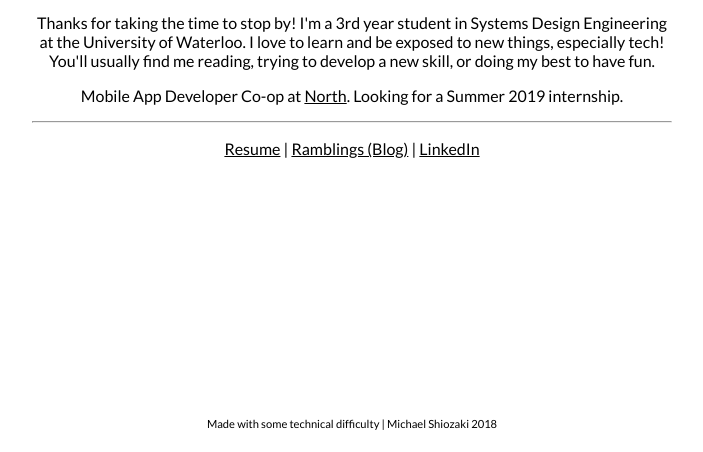
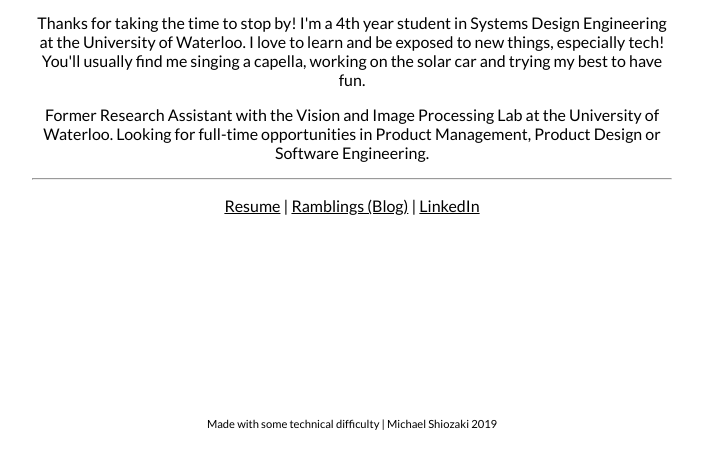
Before and after one commit to mdshiozaki/mdshiozaki.github.io, a plain HTML site: page index.html in a window 1280 px wide. Shown: the part 348-800 px from the top of the page, without its empty margins (288-991 px from the left). Drawn offline with Linux system fonts and the light colour scheme.

Commit message:
Updated Resume, website wording
More updates to come, initial update for wording

```diff
--- a/index.html
+++ b/index.html
@@ -23,8 +23,8 @@
 				<h3>Aspiring Developer | Engineer | Creator</h3>
 			</div>
 			<div class="intro">
-				<p>Thanks for taking the time to stop by! I'm a 3rd year student in Systems Design Engineering at the University of Waterloo. I love to learn and be exposed to new things, especially tech! You'll usually find me reading, trying to develop a new skill, or doing my best to have fun.</p>
-				<p>Mobile App Developer Co-op at <a href="https://bynorth.com" target="_blank">North</a>. Looking for a Summer 2019 internship.</p>
+				<p>Thanks for taking the time to stop by! I'm a 4th year student in Systems Design Engineering at the University of Waterloo. I love to learn and be exposed to new things, especially tech! You'll usually find me singing a capella, working on the solar car and trying my best to have fun.</p>
+				<p>Former Research Assistant with the Vision and Image Processing Lab at the University of Waterloo. Looking for full-time opportunities in Product Management, Product Design or Software Engineering.</p>
 
 				<hr>
 				<p><a href="resume_ms.pdf" target="_blank">Resume</a>  |  <a href="https://medium.com/life-decisions-on-standby" target="_blank">Ramblings (Blog)</a>  |  <a href="https://linkedin.com/in/michael-shiozaki" target="_blank">LinkedIn</a></p>
@@ -32,7 +32,7 @@
 			</div>
 		</main>
 	<footer>
-		<p class="footer-text">Made with some technical difficulty | Michael Shiozaki 2018</p>
+		<p class="footer-text">Made with some technical difficulty | Michael Shiozaki 2019</p>
 	</footer>
 	</body>
 </html>
```
Also changed, not shown: 2 other files.
